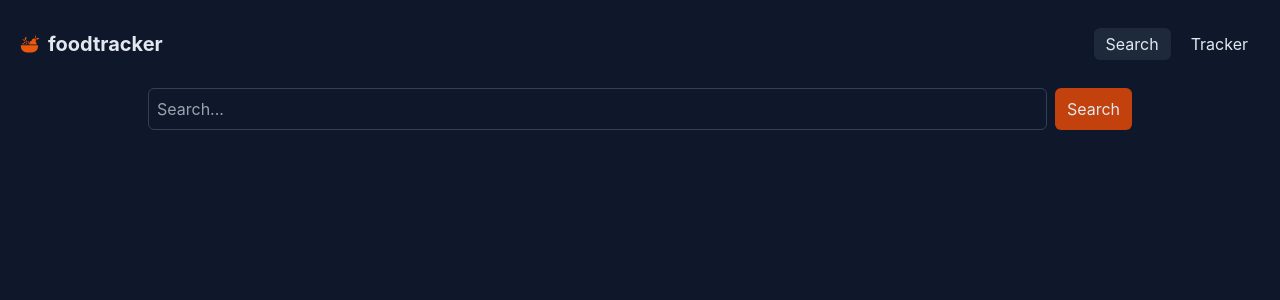
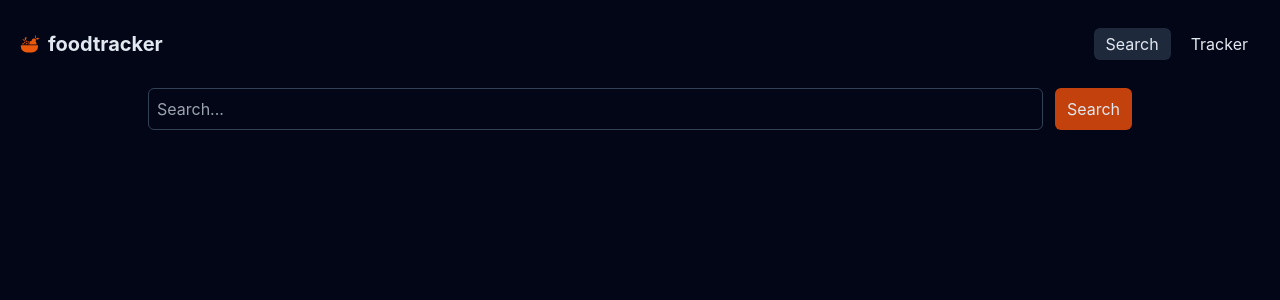
Before and after one commit to michaelrlai8/food-tracker, a React (Create React App) app in the folder frontend/: page /search in a window 1280 px wide. Shown: the top 300 px of the page. Built offline with nearby package versions, Linux system fonts and the light colour scheme.

Commit message:
adjusted colors, adjusted pie chart to donut chart, added energy

```diff
--- a/frontend/src/App.js
+++ b/frontend/src/App.js
@@ -7,12 +7,17 @@ import { useState } from 'react';
 
 function App() {
   const [selectedFood, setSelectedFood] = useState({});
+  const [searchTerm, setSearchTerm] = useState('');
+  const [amount, setAmount] = useState(100);
+
   const [protein, setProtein] = useState();
   const [carbs, setCarbs] = useState();
   const [fat, setFat] = useState();
 
+  const [kcal, setKcal] = useState();
+
   return (
-    <div className='App h-screen bg-slate-900 '>
+    <div className='App h-screen bg-slate-950 '>
       <NavBar />
 
       <Routes>
@@ -29,6 +34,12 @@ function App() {
               setProtein={setProtein}
               setCarbs={setCarbs}
               setFat={setFat}
+              searchTerm={searchTerm}
+              setSearchTerm={setSearchTerm}
+              amount={amount}
+              setAmount={setAmount}
+              kcal={kcal}
+              setKcal={setKcal}
             />
           }
         />
--- /dev/null
+++ b/frontend/src/components/DatePicker.js
@@ -0,0 +1,31 @@
+import React, { useState } from 'react';
+
+const DatePicker = () => {
+  const [selectedDate, setSelectedDate] = useState(new Date());
+
+  const handleBackButtonClick = () => {
+    const previousDay = new Date(selectedDate);
+    previousDay.setDate(selectedDate.getDate() - 1);
+    setSelectedDate(previousDay);
+  };
+
+  const handleForwardButtonClick = () => {
+    const nextDay = new Date(selectedDate);
+    nextDay.setDate(selectedDate.getDate() + 1);
+    setSelectedDate(nextDay);
+  };
+
+  return (
+    <div className='text-center text-lg'>
+      <button onClick={handleBackButtonClick} className='bg-orange-700'>
+        Back
+      </button>
+      <span>{selectedDate.toDateString()}</span>
+      <button onClick={handleForwardButtonClick} className='bg-orange-700'>
+        Forward
+      </button>
+    </div>
+  );
+};
+
+export default DatePicker;
--- a/frontend/src/components/FoodInfo.js
+++ b/frontend/src/components/FoodInfo.js
@@ -2,13 +2,21 @@ import React, { useState, useRef, useEffect } from 'react';
 import { BsCaretDownFill } from 'react-icons/bs';
 import { PieChart } from 'react-minimal-pie-chart';
 
-const FoodInfo = ({ selectedFood, amount, setAmount, protein, carbs, fat }) => {
+const FoodInfo = ({
+  selectedFood,
+  amount,
+  setAmount,
+  protein,
+  carbs,
+  fat,
+  kcal,
+}) => {
   const [showPortions, setShowPortions] = useState(false);
 
   const resultsRef = useRef(null);
 
   const handleShowPortionsClick = () => {
-    setShowPortions(!showPortions);
+    setShowPortions((prevShowPortions) => !prevShowPortions);
   };
 
   const handleAmountChange = (event) => {
@@ -32,36 +40,38 @@ const FoodInfo = ({ selectedFood, amount, setAmount, protein, carbs, fat }) => {
     };
   }, []);
 
-  const lineStyle = 'rounded-md bg-slate-800 p-4 mb-4';
-  const macros = ['Protein', 'Carbs', 'Fat'];
+  const lineStyle = 'rounded-md bg-slate-900 p-4 mb-4';
+  const macros = ['Protein', 'Carbs', 'Fat', 'Energy'];
 
   return (
-    <div>
+    <div className='pb-20'>
       {selectedFood.description ? (
         <div>
           <div
-            className={`mb-4 mt-10 rounded-md bg-slate-500 p-4 text-center text-xl font-semibold`}
+            className={`mb-4 mt-10 rounded-md bg-slate-900 p-4 text-center text-2xl font-semibold`}
           >
             {selectedFood.description}
           </div>
-          <div className={`mb-4 flex justify-between rounded-md bg-slate-800`}>
+          <div className={`mb-4 flex justify-between rounded-md bg-slate-900`}>
             <div className='rounded-l-md p-4'>Amount</div>
-            <div className='relative z-0'>
+            <div className='relative z-0 mr-3.5 flex items-center'>
               <input
                 id='amount'
                 type='number'
                 value={amount}
                 onChange={handleAmountChange}
-                className='w-24 appearance-none rounded-r-md border border-solid border-slate-700  bg-slate-900 p-4 pr-8 text-right hover:bg-slate-800 focus:outline-none'
+                className='w-24 appearance-none rounded-md border border-solid border-slate-700  bg-slate-950 p-2 pr-8 text-right hover:bg-slate-800 focus:outline-none'
               />
-              <div className='absolute right-4 top-5 text-slate-600'>g</div>
+              <div className='pointer-events-none absolute right-4 top-4 text-slate-600'>
+                g
+              </div>
             </div>
           </div>
-          <div className={`relative  ${lineStyle}`}>
+          <div className={`relative ${lineStyle}`}>
             <div className='flex justify-between'>
               <div>Serving size</div>
               <button
-                className='cursor-pointer p-1'
+                className='mr-2 mt-1 cursor-pointer'
                 onClick={handleShowPortionsClick}
               >
                 <BsCaretDownFill className='text-slate-500' />
@@ -70,7 +80,7 @@ const FoodInfo = ({ selectedFood, amount, setAmount, protein, carbs, fat }) => {
             {showPortions && selectedFood.foodPortions ? (
               <div
                 ref={resultsRef}
-                className='absolute right-10 z-20 my-3 max-h-72 overflow-y-auto rounded-md bg-slate-700 py-1'
+                className='absolute right-0 top-12 z-20 my-3 max-h-72 overflow-y-auto rounded-md bg-slate-700 py-1'
               >
                 {selectedFood.foodPortions.map((portion) =>
                   portion.portionDescription !== 'Quantity not specified' ? (
@@ -86,12 +96,14 @@ const FoodInfo = ({ selectedFood, amount, setAmount, protein, carbs, fat }) => {
               </div>
             ) : null}
           </div>
-          <div className={`relative h-64 ${lineStyle}`}>
+          <div
+            className={`relative flex items-center justify-center gap-20 ${lineStyle}`}
+          >
             <ul>
               {macros.map((macro) => (
                 <li
                   key={macro}
-                  className={`flex justify-between ${
+                  className={`flex w-48 justify-between ${
                     macro === 'Protein'
                       ? 'text-green-400'
                       : macro === 'Carbs'
@@ -107,18 +119,26 @@ const FoodInfo = ({ selectedFood, amount, setAmount, protein, carbs, fat }) => {
                   ) : macro === 'Carbs' ? (
                     <div>{`${((carbs * amount) / 100).toFixed(2)} g`}</div>
                   ) : macro === 'Fat' ? (
-                    <div>{`${((fat * amount) / 100).toFixed(2)} g`}</div>
+                    <div>
+                      <div>{`${((fat * amount) / 100).toFixed(2)} g`}</div>
+                      <br />
+                    </div>
+                  ) : macro === 'Energy' ? (
+                    <div>{`${((kcal * amount) / 100).toFixed(2)} kcal`}</div>
                   ) : null}
                 </li>
               ))}
             </ul>
             <PieChart
-              className='absolute -left-0 top-5 h-52'
+              className='max-w-xs py-4'
               data={[
                 { title: 'One', value: protein, color: 'rgb(74 222 128)' },
                 { title: 'Two', value: carbs, color: 'rgb(96 165 250)' },
                 { title: 'Three', value: fat, color: 'rgb(248 113 113)' },
               ]}
+              startAngle={-45}
+              lengthAngle={-360}
+              lineWidth={20}
             />
           </div>
         </div>
--- a/frontend/src/components/SearchBar.js
+++ b/frontend/src/components/SearchBar.js
@@ -3,12 +3,14 @@ import axios from 'axios';
 
 const SearchBar = ({
   setSelectedFood,
+  searchTerm,
+  setSearchTerm,
   setAmount,
   setProtein,
   setCarbs,
   setFat,
+  setKcal,
 }) => {
-  const [searchTerm, setSearchTerm] = useState('');
   const [results, setResults] = useState([]);
   const resultsRef = useRef(null);
 
@@ -33,7 +35,6 @@ const SearchBar = ({
     const responseData = response.data;
     const foodData = responseData.foods;
     setResults(foodData);
-    setAmount(100); //
   };
 
   const handleChange = (event) => {
@@ -41,12 +42,15 @@ const SearchBar = ({
   };
 
   const handleItemClick = async (result) => {
+    setAmount(100);
     setResults([]);
     const response = await axios.get(
       `http://localhost:3500/food?q=${result.fdcId}`
     );
     const responseData = response.data;
     console.log(responseData);
+
+    setSearchTerm(responseData.description);
 
     setSelectedFood(responseData);
     responseData.foodNutrients.map((nutrient) => {
@@ -56,23 +60,25 @@ const SearchBar = ({
         setCarbs(nutrient.amount);
       } else if (nutrient.nutrient.name === 'Total lipid (fat)') {
         setFat(nutrient.amount);
+      } else if (nutrient.nutrient.name === 'Energy') {
+        setKcal(nutrient.amount);
       }
     });
   };
 
   return (
     <div className='w-full'>
-      <form onSubmit={handleSearch} className='flex w-full gap-2 text-base'>
+      <form onSubmit={handleSearch} className='flex w-full gap-3 text-base'>
         <input
           type='text'
           placeholder='Search...'
           value={searchTerm}
           onChange={handleChange}
-          className='w-full rounded-md border border-solid border-slate-700 bg-slate-900 px-2 py-2 hover:bg-slate-800 focus:outline-none'
+          className='w-full rounded-md border border-solid border-slate-700 bg-slate-950 px-2 py-2 hover:bg-slate-800 focus:outline-none'
         />
         <button
           type='submit'
-          className='p rounded-md bg-orange-700 px-3 hover:bg-orange-600'
+          className='rounded-md bg-orange-700 px-3 hover:bg-orange-600'
         >
           Search
         </button>
@@ -86,7 +92,7 @@ const SearchBar = ({
             <li
               key={index}
               onClick={() => handleItemClick(result)}
-              className='cursor-pointer bg-slate-700 px-2 py-0.5 hover:bg-slate-600'
+              className='cursor-pointer bg-slate-800 px-2 py-0.5 hover:bg-slate-700'
             >
               {result.description}
             </li>
--- a/frontend/src/index.css
+++ b/frontend/src/index.css
@@ -17,7 +17,7 @@
 
 html {
   color: rgb(226 232 240);
-  background-color: rgb(15 23 42);
+  @apply bg-slate-950;
 }
 
 input[type='number']::-webkit-inner-spin-button,
--- a/frontend/src/pages/Search.js
+++ b/frontend/src/pages/Search.js
@@ -1,4 +1,4 @@
-import React, { useState } from 'react';
+import React from 'react';
 import SearchBar from '../components/SearchBar';
 import FoodInfo from '../components/FoodInfo';
 
@@ -11,25 +11,33 @@ const Search = ({
   setProtein,
   setCarbs,
   setFat,
+  searchTerm,
+  setSearchTerm,
+  amount,
+  setAmount,
+  kcal,
+  setKcal,
 }) => {
-  const [amount, setAmount] = useState(100);
-
   return (
     <div className='m-auto max-w-5xl px-5'>
       <SearchBar
+        setSelectedFood={setSelectedFood}
+        searchTerm={searchTerm}
+        setSearchTerm={setSearchTerm}
         setAmount={setAmount}
         setProtein={setProtein}
         setCarbs={setCarbs}
         setFat={setFat}
-        setSelectedFood={setSelectedFood}
+        setKcal={setKcal}
       />
       <FoodInfo
         amount={amount}
+        setAmount={setAmount}
+        selectedFood={selectedFood}
         protein={protein}
         carbs={carbs}
         fat={fat}
-        setAmount={setAmount}
-        selectedFood={selectedFood}
+        kcal={kcal}
       />
     </div>
   );
--- a/frontend/src/pages/Tracker.js
+++ b/frontend/src/pages/Tracker.js
@@ -1,7 +1,12 @@
 import React from 'react';
+import DatePicker from '../components/DatePicker';
 
 const Tracker = () => {
-  return <div>Tracker</div>;
+  return (
+    <div>
+      <DatePicker />
+    </div>
+  );
 };
 
 export default Tracker;
```
